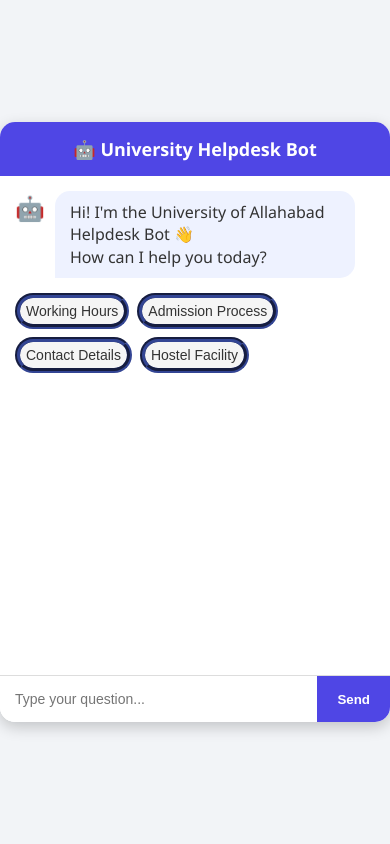
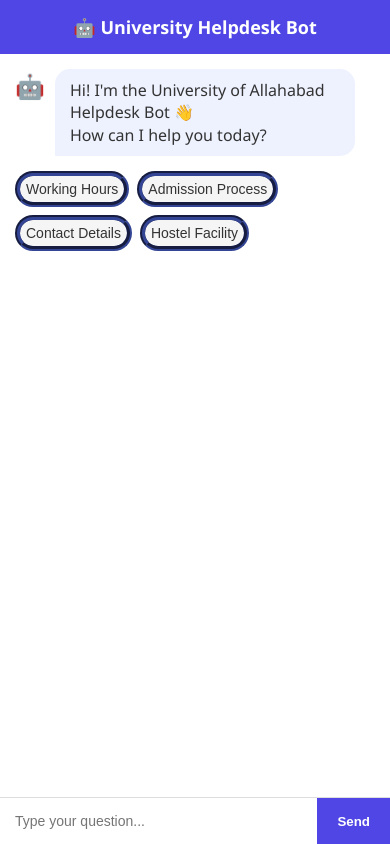
Before and after one commit to chatpatecoders/college-helpdesk-chatbot, a Flask app: page / in a window 390 px wide. Run offline with Flask 3, Linux system fonts and the light colour scheme.

Commit message:
Fix : Fixed Mobile Responsiveness

```diff
--- a/static/style.css
+++ b/static/style.css
@@ -9,7 +9,8 @@ body {
 }
 
 .chat-container {
-  width: 400px;
+  width: 95%;
+  max-width: 400px;
   height: 600px;
   background: white;
   border-radius: 15px;
@@ -17,8 +18,17 @@ body {
   flex-direction: column;
   box-shadow: 0 5px 15px rgba(0,0,0,0.2);
   overflow: hidden;
+  margin: 20px auto;
 }
 
+@media (max-width: 600px) {
+    .chat-container {
+        width: 100%;      /* Mobile par full width */
+        height: 100vh;    /* Mobile par full height */
+        margin: 0;        /* Borders hatane ke liye */
+        border-radius: 0;
+    }
+}
 .chat-header {
   background: #4f46e5; /* Wahi original blue color */
   color: white;
--- a/templates/index.html
+++ b/templates/index.html
@@ -1,6 +1,7 @@
 <!DOCTYPE html>
 <html>
 <head>
+  <meta name="viewport" content="width=device-width, initial-scale=1.0">
   <link href="https://fonts.googleapis.com/css2?family=Inter:wght@400;600;700&display=swap" rel="stylesheet">
   <title>University Helpdesk Chatbot</title>
   <link rel="stylesheet" href="/static/style.css">
```
